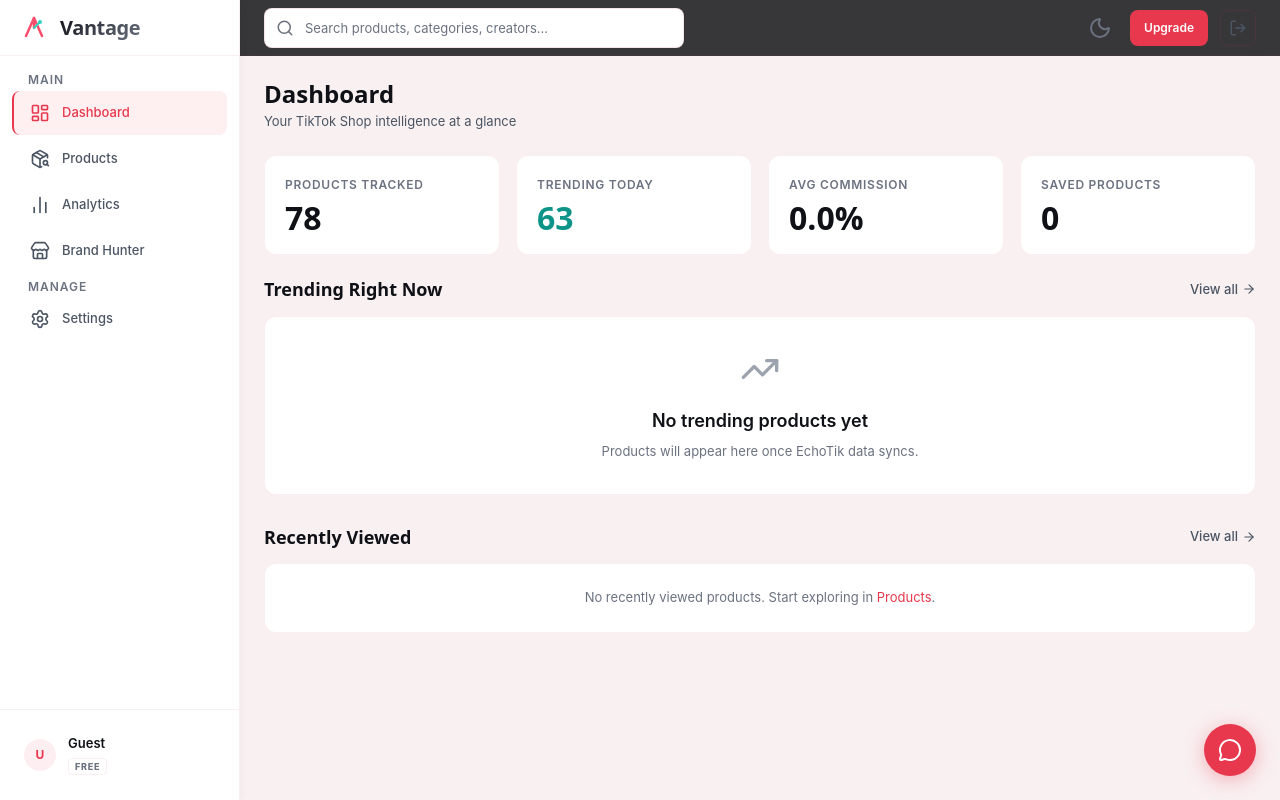
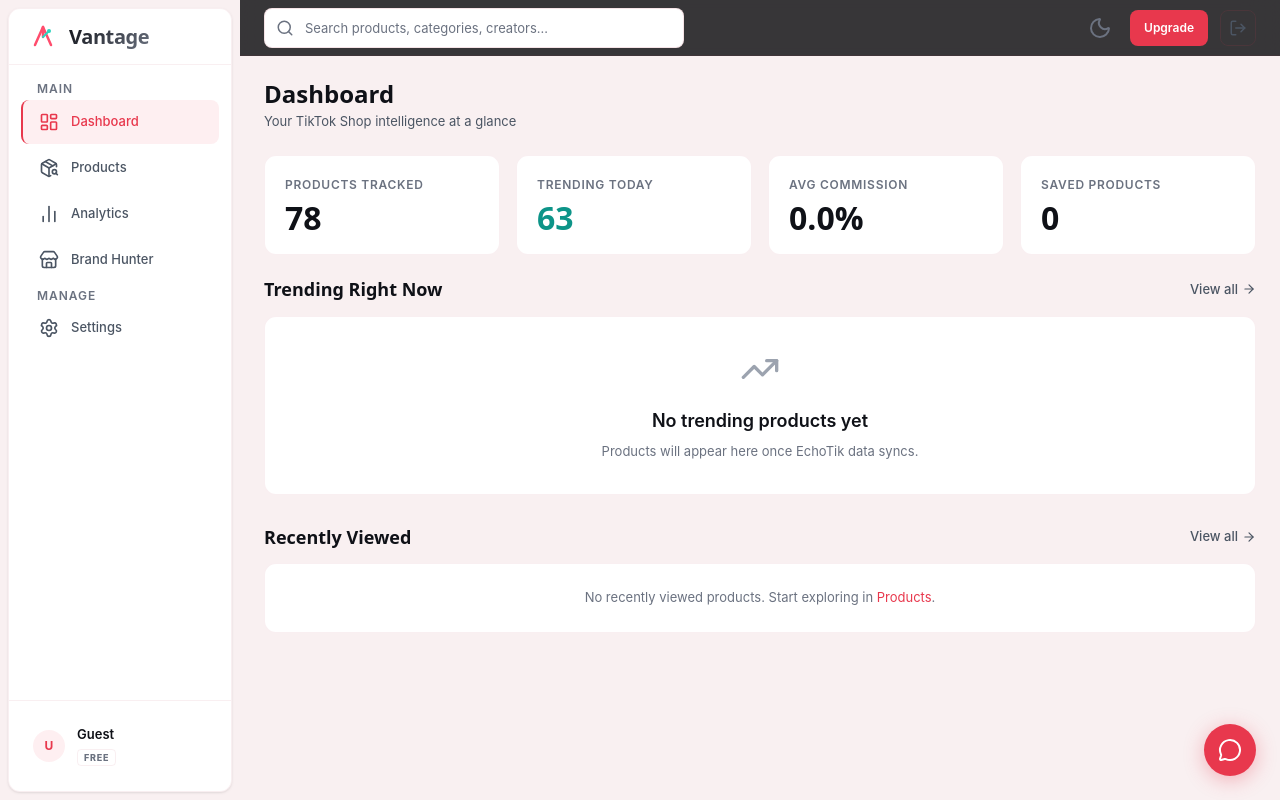
Before and after one commit to thoard93/tiktok-product-finder, a Flask app: page /app/dashboard in a window 1280 px wide. Run offline with Flask 3, Linux system fonts and the light colour scheme; the visitor is signed in with stand-in values (Sample User, id 1); data comes from the database, SQL or seed files in the repository; data that the repository does not hold is empty; some web fonts are replaced.

Commit message:
Sidebar wrapped border with rounded corners (Kalodata-style)
Sidebar now has full border wrapping all sides (not just border-right).
Inset 8px from edges with border-radius: 12px, creating a floating
card effect. Subtle shadow for depth. Rose background shows through
the gaps around the sidebar.

Co-Authored-By: Claude Opus 4.6 (1M context) <noreply@anthropic.com>

```diff
--- a/static/css/main.css
+++ b/static/css/main.css
@@ -137,7 +137,7 @@ h1,h2,h3,h4,h5,h6{font-family:var(--font-display);font-weight:700;line-height:1.
 .app-shell{display:flex;min-height:100vh}
 
 /* Sidebar */
-.sidebar{position:fixed;top:0;left:0;bottom:0;width:var(--sidebar-w);background:var(--bg-surface);border-right:1px solid var(--border);display:flex;flex-direction:column;z-index:100;overflow-y:auto;box-shadow:1px 0 8px rgba(0,0,0,0.04)}
+.sidebar{position:fixed;top:8px;left:8px;bottom:8px;width:calc(var(--sidebar-w) - 16px);background:var(--bg-surface);border:1px solid var(--border);border-radius:var(--radius-lg);display:flex;flex-direction:column;z-index:100;overflow-y:auto;box-shadow:var(--shadow-sm)}
 .sidebar-logo{display:flex;align-items:center;gap:var(--space-3);padding:var(--space-5);height:var(--topbar-h);border-bottom:1px solid var(--border)}
 .sidebar-logo svg{flex-shrink:0}
 .sidebar-wordmark{font-family:var(--font-display);font-size:var(--text-xl);font-weight:800;letter-spacing:-.02em;background:linear-gradient(135deg,var(--text-primary),var(--text-muted));-webkit-background-clip:text;-webkit-text-fill-color:transparent;background-clip:text}
```
